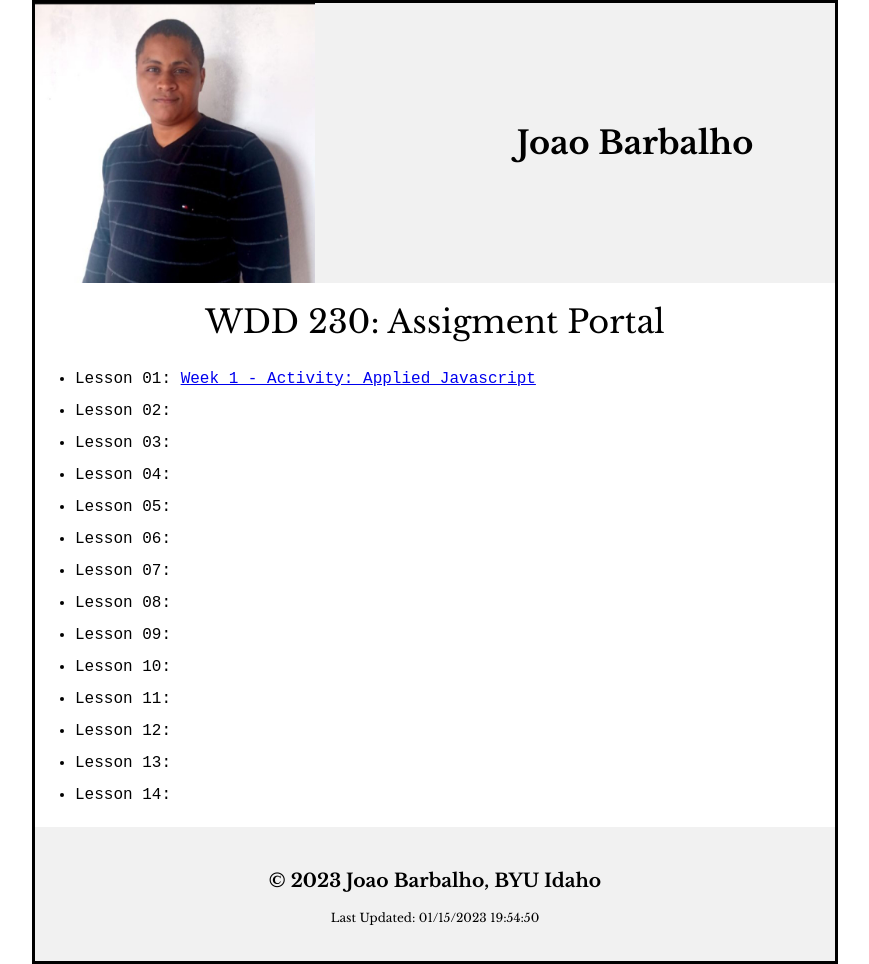
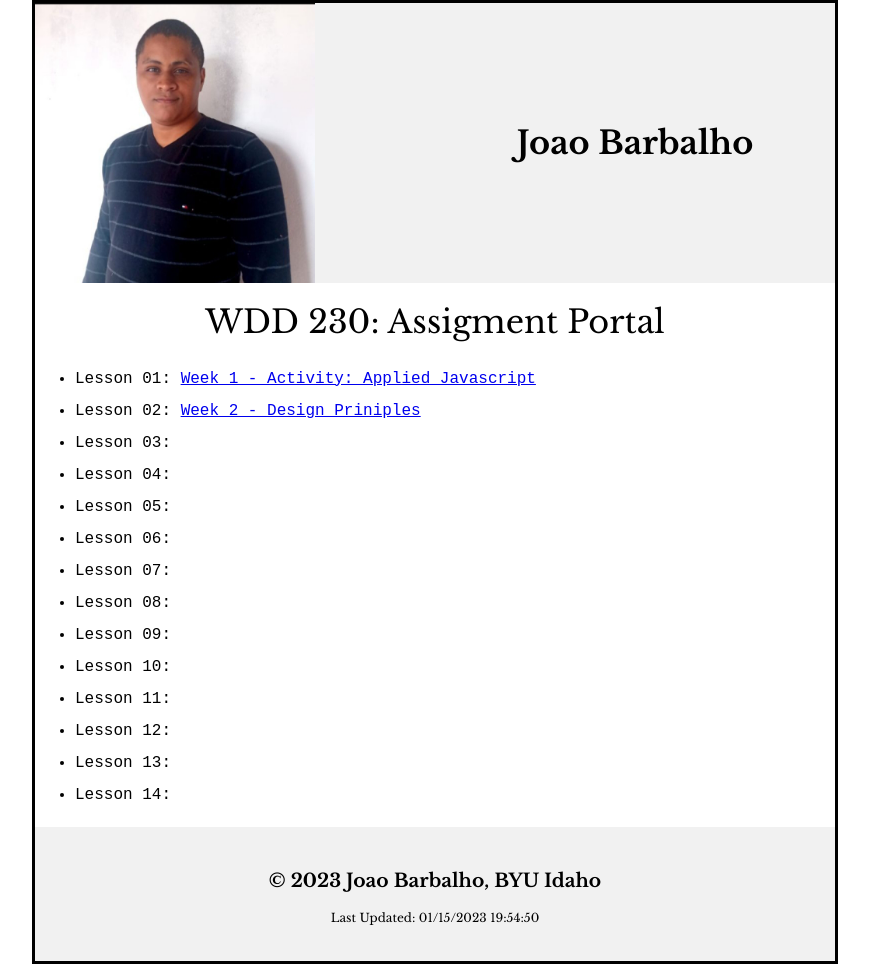
Before and after one commit to Joao-Barbalho/WDD-230, a plain HTML site: page course_portal/index.html in a window 1280 px wide. Shown: the whole page, without its empty margins (205-1074 px from the left). Drawn offline with nearby package versions, Linux system fonts and the light colour scheme.

Commit message:
link both sites

```diff
--- a/course_portal/index.html
+++ b/course_portal/index.html
@@ -17,7 +17,7 @@
     <main>
         <h1>WDD 230: Assigment Portal</h1>
         <ul><li>Lesson 01: <a href="https://codepen.io/Joao-Barbalho/pen/yLqgade" target="_blank">Week 1 - Activity: Applied Javascript</a></li>
-        <li>Lesson 02: <a href=""></a></li>
+        <li>Lesson 02: <a href="https://joao-barbalho.github.io/WDD-230/design-principles/design_principles.html">Week 2 - Design Priniples</a></li>
         <li>Lesson 03: <a href=""></a></li>
         <li>Lesson 04: <a href=""></a></li>
         <li>Lesson 05: <a href=""></a></li>
```
Also changed, not shown: design-principles/design_principles.html (+1 -1 lines).
